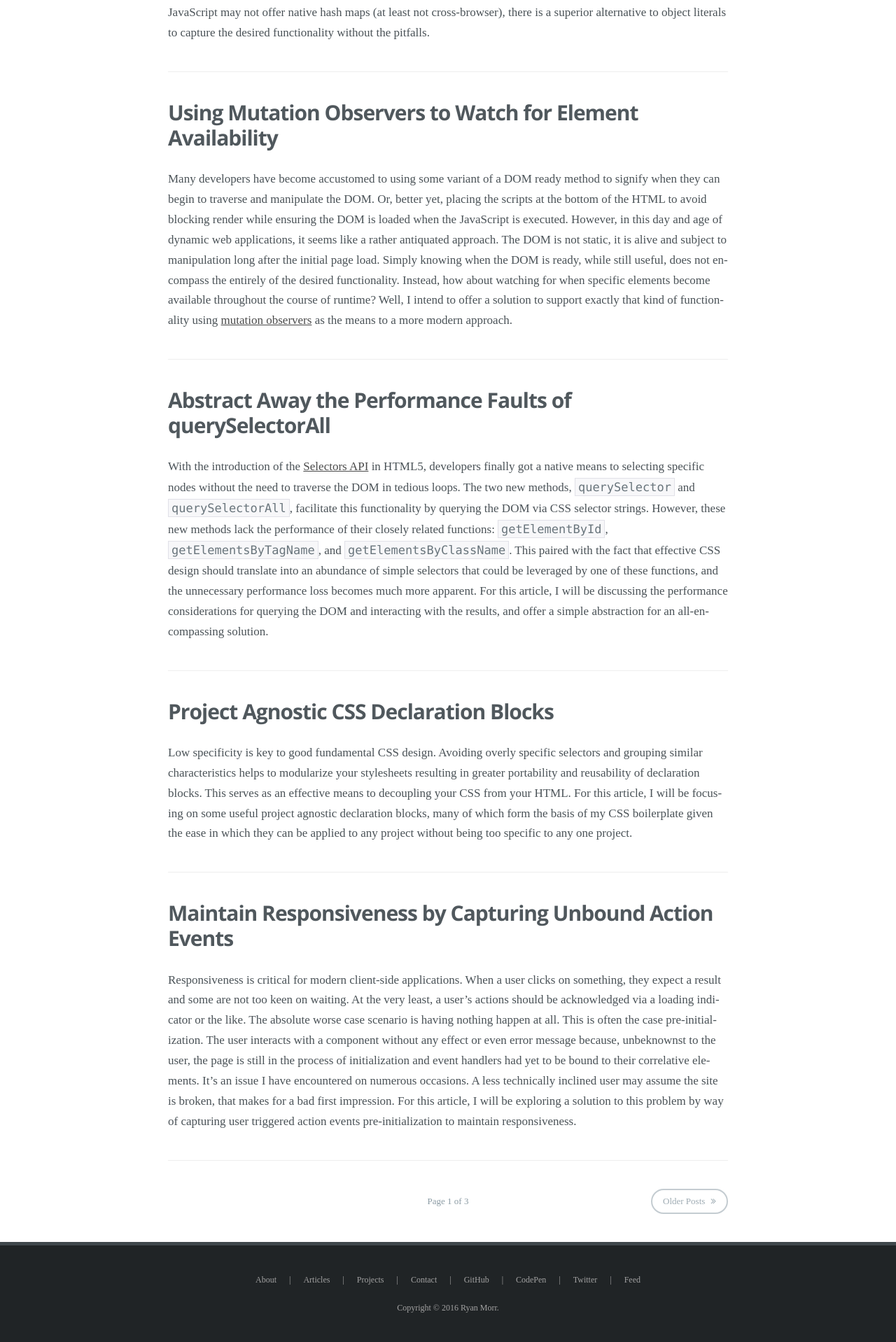
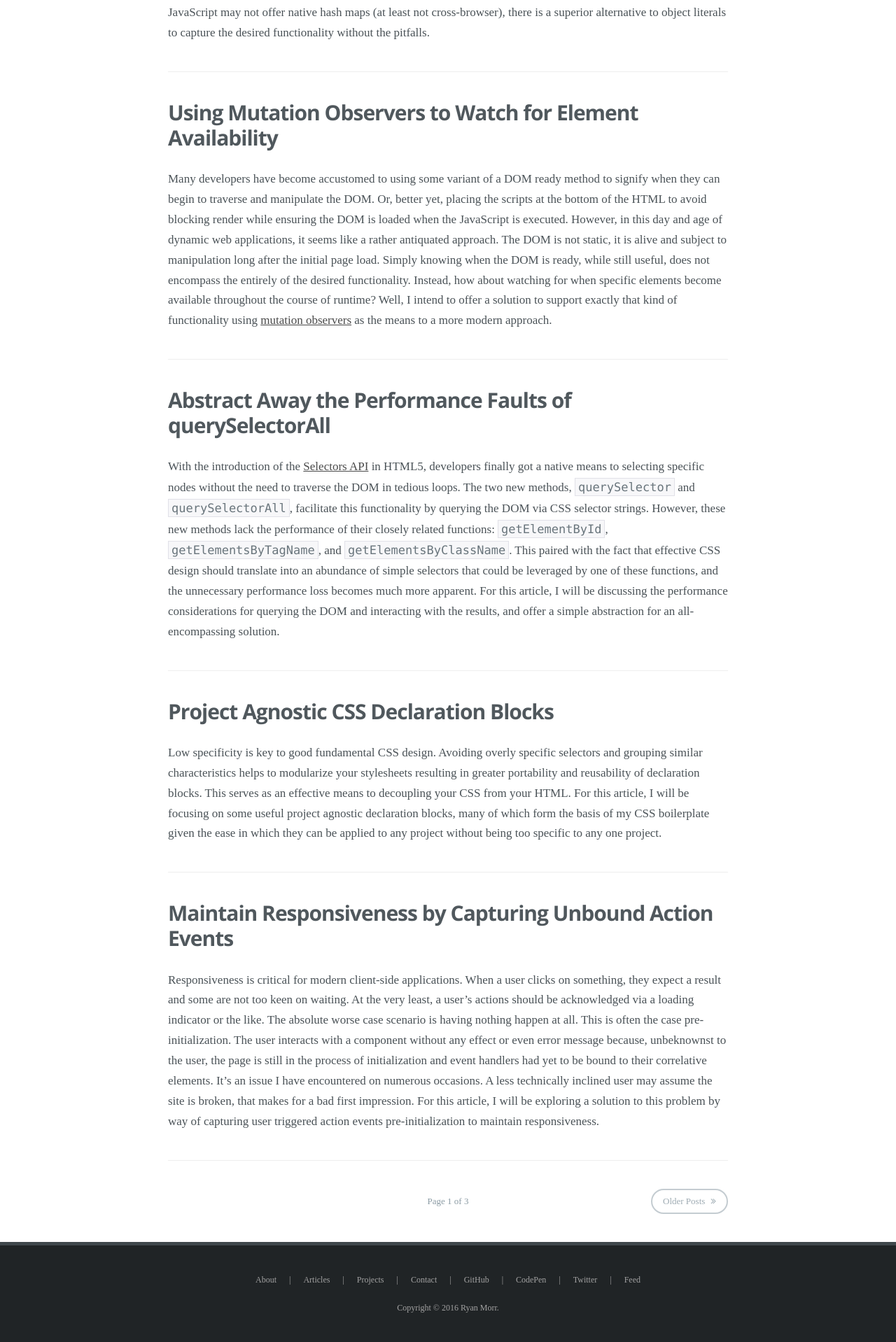
Before and after one commit to ryanmorr/ryanmorr.github.io, a Jekyll site: the page built from index.html, in a window 1280 px wide. Shown: the part 707-2625 px from the top of the page at 70% size. Built offline with Jekyll 4.4.1, drawn with Linux system fonts in a browser that asks for light colours; some web fonts are replaced; the list of posts is cut into pages by our own code.

Commit message:
Remove hyphens

```diff
--- a/css/main.css
+++ b/css/main.css
@@ -485,8 +485,6 @@ input[type="submit"]:hover {
     margin-bottom: 4rem;
     padding-bottom: 4rem;
     border-bottom: #eee 1px solid;
-    word-break: break-word;
-    hyphens: auto;
 }
 
 .post:last-child {
```
